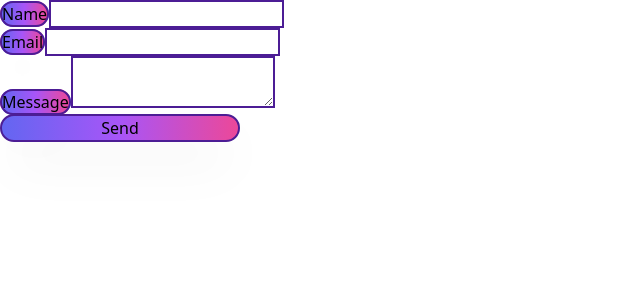
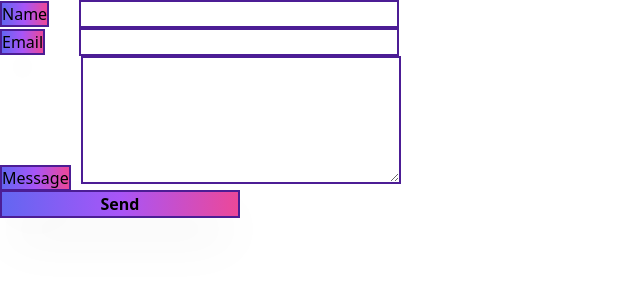
Before and after one commit to SinHope/nasmerportfolio, a Next.js app: page /contact in a window 1280 px wide. Shown: the top 300 px of the page, without its empty margins (0-640 px from the left). Built offline with nearby package versions, Linux system fonts and the light colour scheme.

Commit message:
Made some changes such as making my side nav float left, diplay blcok position fixed etc

```diff
--- a/pages/contact.js
+++ b/pages/contact.js
@@ -27,16 +27,16 @@ const Contact = (props) => {
 
   return (
     <form ref={form} onSubmit={sendEmail}>
-      <label className="border-solid border-2 border-violet-900 rounded-full w-60 bg-gradient-to-r from-indigo-500 via-purple-500 to-pink-500 shadow-2xl">Name</label>
-      <input type="text" name="namee" className="cursor-text border-solid border-2 border-violet-900" />
+      <label className="border-solid border-2 border-violet-900 bg-gradient-to-r from-indigo-500 via-purple-500 to-pink-500 shadow-2xl">Name</label>
+      <input type="text" name="namee" className="hover:h-8 hover:w-96 duration-1000 cursor-text border-solid border-2 border-violet-900 w-80 ml-[30px]" />
       <br></br>
-      <label className="border-solid border-2 border-violet-900 rounded-full w-60 bg-gradient-to-r from-indigo-500 via-purple-500 to-pink-500 shadow-2xl">Email</label>
-      <input type="email" name="email" className="cursor-text border-solid border-2 border-violet-900" />
+      <label className="border-solid border-2 border-violet-900 w-80 bg-gradient-to-r from-indigo-500 via-purple-500 to-pink-500 shadow-2xl">Email</label>
+      <input type="email" name="email" className="hover:h-8 hover:w-96 duration-1000 cursor-text border-solid border-2 border-violet-900 w-80 ml-[34px]" />
       <br></br>
-      <label className="border-solid border-2 border-violet-900 rounded-full w-60 bg-gradient-to-r from-indigo-500 via-purple-500 to-pink-500 shadow-2xl">Message</label>
-      <textarea name="message" className="cursor-text border-solid border-2 border-violet-900" />
+      <label className="border-solid border-2 border-violet-900 w-60 bg-gradient-to-r from-indigo-500 via-purple-500 to-pink-500 shadow-2xl">Message</label>
+      <textarea name="message" className="hover:h-36 hover:w-96 duration-1000 cursor-text border-solid border-2 border-violet-900 h-32 w-80 ml-[10px] " />
       <br></br>
-      <input className="cursor-pointer border-solid border-2 border-violet-900 rounded-full w-60 bg-gradient-to-r from-indigo-500 via-purple-500 to-pink-500 shadow-2xl" type="submit" value="Send" />
+      <input className="hover:h-8 duration-1000 hover:text-lg font-sans hover:text-rose-900 hover:font-black transition-all font-black cursor-pointer border-solid border-2 border-violet-900 w-60 bg-gradient-to-r from-indigo-500 via-purple-500 to-pink-500 shadow-2xl" type="submit" value="Send" />
     </form>
   );
 };
--- a/pages/education.js
+++ b/pages/education.js
@@ -17,14 +17,14 @@ const Education = () => {
   return (
     <div >
       <h4 className="italic">**Click on each sub-section to toggle the visibility of the details.**</h4>
-      <h1 onClick={() => toggleDetails('marketing')} className="cursor-pointer transition duration-500 ease-in-out transform hover:-translate-y-1 hover:scale-110 text-center font-semibold border-solid border-2 border-violet-900 rounded-full w-60 bg-gradient-to-r from-indigo-500 via-purple-500 to-pink-500 shadow-2xl">Diploma in Marketing</h1>
+      <h1 onClick={() => toggleDetails('marketing')} className="cursor-pointer transition duration-1000 ease-in-out transform hover:-translate-y-1 hover:scale-110 text-center font-semibold border-solid border-2 border-violet-900 rounded-full w-60 bg-gradient-to-r from-indigo-500 via-purple-500 to-pink-500 shadow-2xl">Diploma in Marketing</h1>
       {showMarketingDetails && (
         <div>
           <h3>Graduated From Temasek Polytechnic</h3>
           <h3>High appraisal from internship company. Asked me to come back to work for them but I declined</h3>
         </div>
       )}
-      <h1 onClick={() => toggleDetails('o-levels')} className="cursor-pointer transition duration-500 ease-in-out transform hover:-translate-y-1 hover:scale-110text-center font-semibold border-solid border-2 border-violet-900 rounded-full w-60 bg-gradient-to-r from-indigo-500 via-purple-500 to-pink-500 shadow-2xl">'O' Levels Singapore Cambridge</h1>
+      <h1 onClick={() => toggleDetails('o-levels')} className="cursor-pointer transition duration-1000 ease-in-out transform hover:-translate-y-1 hover:scale-110text-center font-semibold border-solid border-2 border-violet-900 rounded-full w-60 bg-gradient-to-r from-indigo-500 via-purple-500 to-pink-500 shadow-2xl">'O' Levels Singapore Cambridge</h1>
       {showOLevelDetails && (
         <div>
           <h3>Graduated From Changkat Changi Secondary School</h3>
--- a/pages/home.js
+++ b/pages/home.js
@@ -12,15 +12,18 @@ const Home1 = (props) => {
         </div><div>
                 <img src="\bluefinmaldivesnas1.jpg" alt="bluefinmaldivesnas1" className={styles.homephoto1}></img>
                 <img src="\bikelastnas1.jpg" alt="bikelastnas1" className={styles.homephoto2}></img>
-            </div><p className="text-left mt-[40px] ml-[420px] text-2xl font-light">
+              </div>
+                <p className="text-left mt-[40px] ml-[420px] text-2xl font-light">
                 Word Hard. Play Hard. <br></br>Live life to the fullest <br></br> with positivity.
-            </p><p className="mt-[10px] ml-[420px] italic">
+                </p>
+                <p className="mt-[10px] ml-[420px] italic">
                 Built with NextJS
-            </p><div className="mt-[10px] ml-[420px]">
-                <ul className="cursor-grabbingborder-solid border-2 border-emerald-500 w-36 bg-emerald-200 shadow-2xl ">
-                    <li className="cursor-grabbing text-center ml-[0px] hover:text-lg font-serif hover:text-rose-900 hover:font-black transition-all"><a href="https://www.mediafire.com/file/cgwja5bsm0khkok/COVER+LETTER+280922.docx/file" target="_blank">Download My CV</a></li>
-                </ul>
-            </div></>
+                </p>
+                <div className="mt-[10px] ml-[420px]">
+                    <ul className="cursor-grabbing border-solid border-2 border-emerald-500 w-36 bg-emerald-200 shadow-2xl hover:w-40 ">
+                        <li className="text-center ml-[0px] duration-1000 hover:text-lg font-sans hover:text-rose-900 hover:font-black transition-all font-black"><a href="https://www.mediafire.com/file/cgwja5bsm0khkok/COVER+LETTER+280922.docx/file" target="_blank">Download My CV</a></li>
+                    </ul>
+                </div></>
     );
 };
 
--- a/pages/workexperience.js
+++ b/pages/workexperience.js
@@ -17,7 +17,7 @@ const WorkExperience = (props) => {
                 <li className="text-center ml-[0px] hover:text-lg font-sans font-extrabold text-lg">Marketing Intern</li>
             </ul>
             <ul className="cursor-grabbing border-solid border-2 border-emerald-500 w-60 bg-emerald-200 shadow-2xl ">
-              <li className="text-center ml-[0px] hover:text-lg font-sans hover:text-rose-900 hover:font-black transition-all font-black"><a  href="https://www.mediafire.com/file/nzx14ahnasnlz6o/Latest_Updated_Resume_As_Of_22nd_December_2022_-_Nasmer_Fontanilla.docx/file" target="_blank" >Download My Resume For FULL Details</a></li>
+              <li className="text-center ml-[0px] duration-1000 hover:text-lg font-sans hover:text-rose-900 hover:font-black transition-all font-black"><a  href="https://www.mediafire.com/file/nzx14ahnasnlz6o/Latest_Updated_Resume_As_Of_22nd_December_2022_-_Nasmer_Fontanilla.docx/file" target="_blank" >Download My Resume For FULL Details</a></li>
             </ul>
           </div>
     );
```
Also changed, not shown: pages/index.js (+16 -17 lines).
